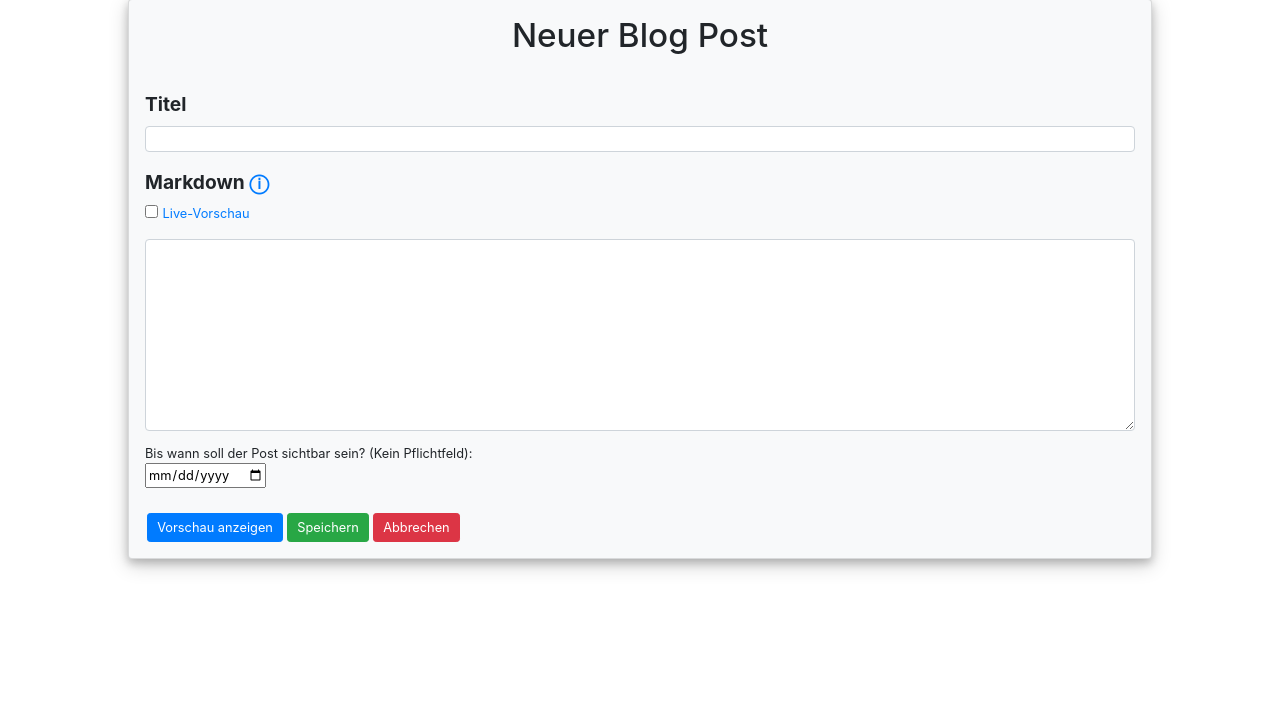
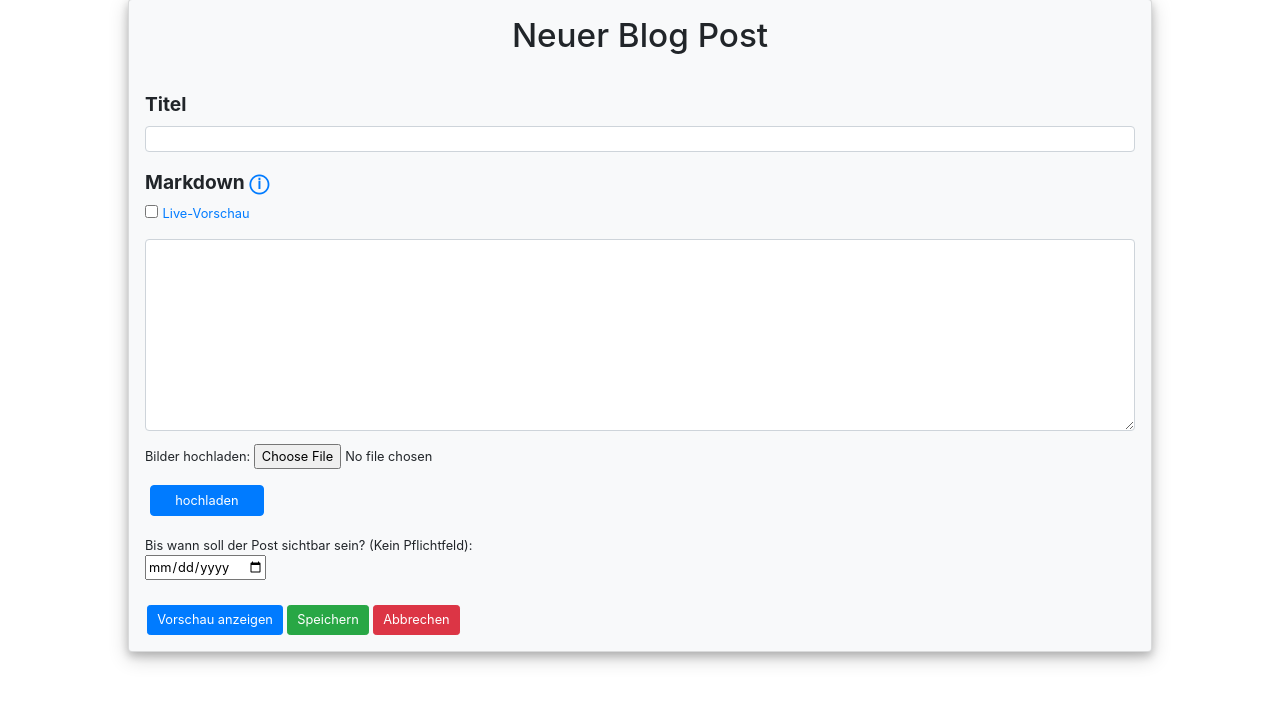
Before and after one commit to Bennik2000/SWE-19in, a Flask app: page /blog_posts/create in a window 1280 px wide. Shown: the part 65-768 px from the top of the page. Run offline with Flask 2, Linux system fonts and the light colour scheme.

Commit message:
Added buttons to upload pictures and designed them
Communication with backend missing

```diff
--- a/Source/Backend/vereinswebseite/static/style/create_and_edit_blog_post.css
+++ b/Source/Backend/vereinswebseite/static/style/create_and_edit_blog_post.css
@@ -112,6 +112,19 @@ label {
     font-size: 1vw;
 }
 
+#uploadPictures {
+  font-size: 1vw;
+}
+
+#uploadPicturesButton{
+  font-size: 1vw;
+  padding: 0.5% 2% 0.5% 2%;
+  margin-top: 0%;
+  margin-left: 0.5%;
+  margin-right: 88%;
+  margin-bottom: 2%;
+}
+
 h1 {
     margin-top: 2.5vw;
     font-size: 1.9vw !important;
@@ -135,6 +148,9 @@ h5 {
 h6 {
   margin-top: 1.5vw;
   font-size: 1.1vw !important;
+}
+p {
+  font-size: 1vw !important;
 }
 input[type=checkbox]
  {
--- a/Source/Backend/vereinswebseite/templates/create_blog_post.jinja2
+++ b/Source/Backend/vereinswebseite/templates/create_blog_post.jinja2
@@ -38,6 +38,10 @@
             <label for="preview">Vorschau</label>
             <div class="form-group" id="markdown_preview"></div>
         </div>
+         <p id="uploadPictures">Bilder hochladen:
+                <input name="uploadFiles" type="file" accept="image/*">
+            </p>
+            <button class="btn btn-primary" id="uploadPicturesButton">hochladen</button>
         <p id="datePicker_p">
             Bis wann soll der Post sichtbar sein? (Kein Pflichtfeld):<br>
             <input id="datePicker" type="date" min="2021-03-29" onclick="getCurrentDate()">
```
